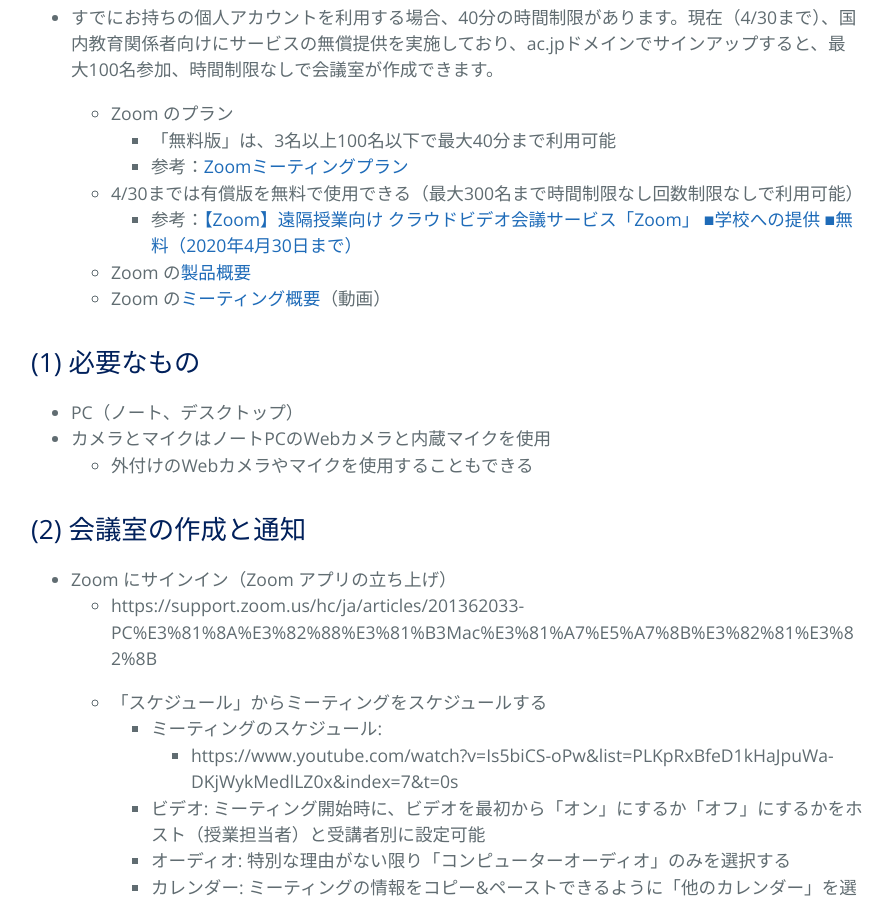
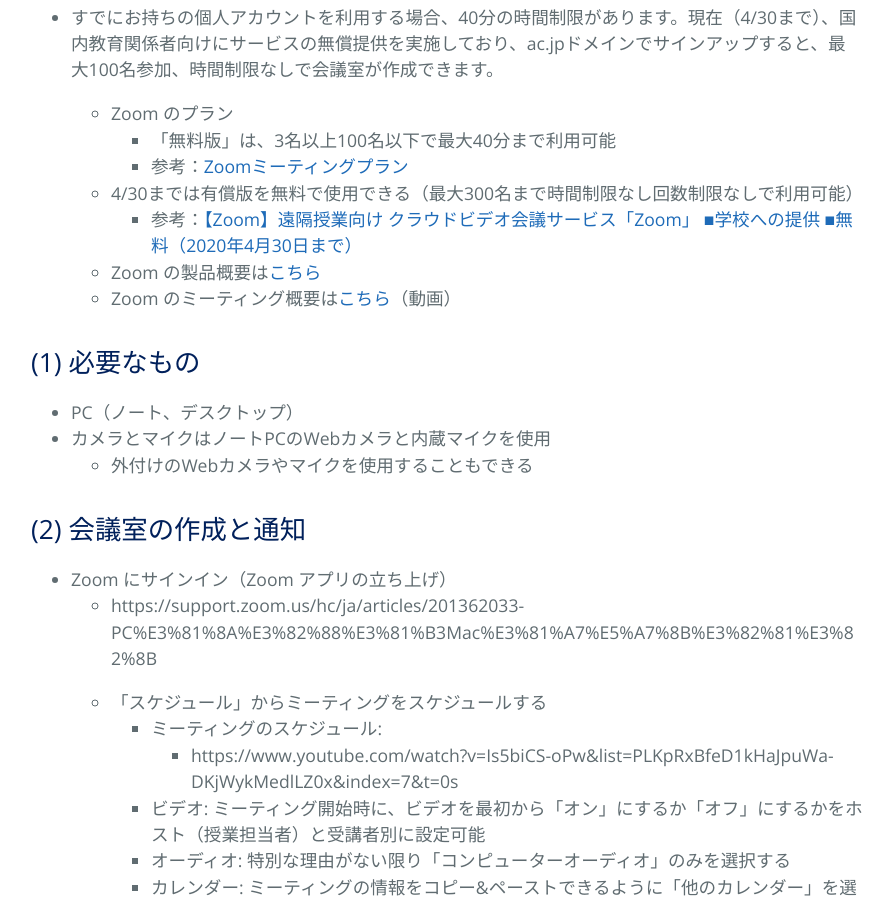
Before and after one commit to kyoto-u/online-edu, a Jekyll site: the page built from b_zoom_own.md, in a window 1280 px wide and 900 px high, scrolled down 464 px. Shown: the whole window, without its empty margins (193-1085 px from the left). Built offline with Jekyll 4.4.1, drawn with Linux system fonts in a browser that asks for light colours.

Commit message:
Update b_zoom_own.md

```diff
--- a/b_zoom_own.md
+++ b/b_zoom_own.md
@@ -12,8 +12,8 @@ title: {{ site.name }}
     - 参考：[Zoomミーティングプラン](https://zoom.us/pricing)
   - 4/30までは有償版を無料で使用できる（最大300名まで時間制限なし回数制限なしで利用可能）
     - 参考：[【Zoom】遠隔授業向け クラウドビデオ会議サービス「Zoom」 ■学校への提供 ■無料（2020年4月30日まで）](https://www.learning-innovation.go.jp/covid_19/zoom/)
-  - Zoom の[製品概要](https://zoom.us/jp-jp/about.html)
-  - Zoom の[ミーティング概要](https://zoom.us/recording/play/pjMU3AuuvYNZzM_eLTruxORZ1yHeu5UBkDHzYBbueNgZewBFqn2Ud8hXntQ9uL0x)（動画）
+  - Zoom の製品概要は[こちら](https://zoom.us/jp-jp/about.html)
+  - Zoom のミーティング概要は[こちら](https://zoom.us/recording/play/pjMU3AuuvYNZzM_eLTruxORZ1yHeu5UBkDHzYBbueNgZewBFqn2Ud8hXntQ9uL0x)（動画）
 
 ## (1) 必要なもの
   - PC（ノート、デスクトップ）
```
